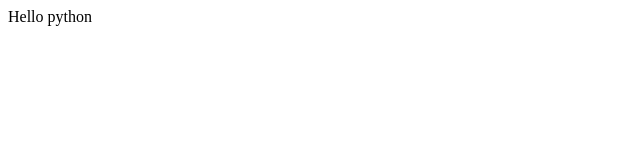
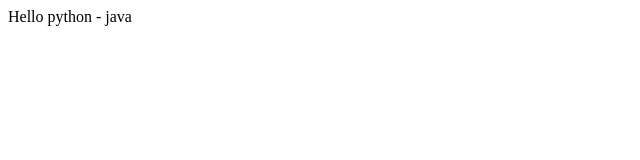
Before and after one commit to Bnir/Example, a plain HTML site: page index.html in a window 1280 px wide. Shown: the full height of the page, 0-640 px from the left. Drawn offline with Linux system fonts and the light colour scheme.

Commit message:
Update index.html

```diff
--- a/index.html
+++ b/index.html
@@ -6,6 +6,6 @@
     <title>Document</title>
 </head>
 <body>
-    Hello python
+    Hello python - java
 </body>
 </html>
```
